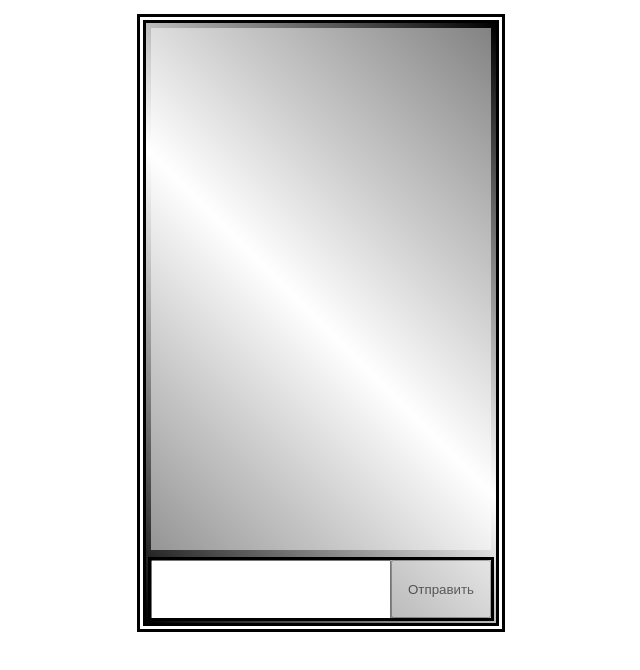
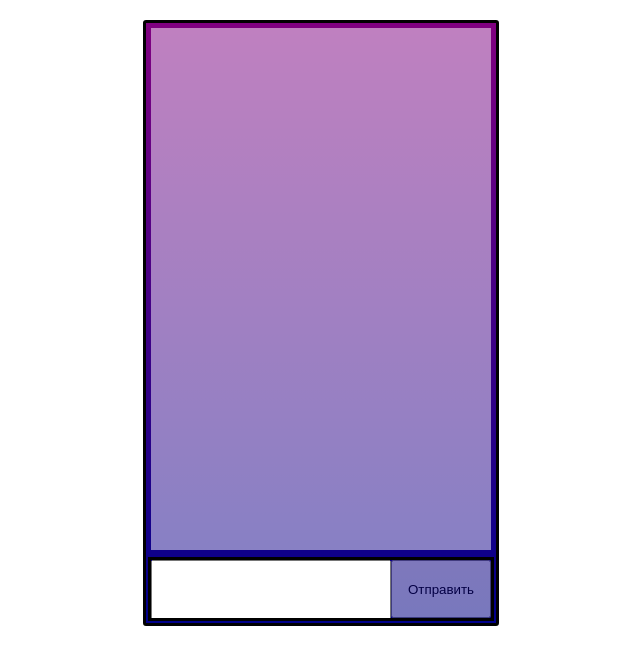
Before and after one commit to CyberPineapple/Project-React, a React (Create React App) app: page / in a window 1280 px wide. Shown: the top 670 px of the page, without its empty margins (319-959 px from the left). Built offline with nearby package versions, Linux system fonts and the light colour scheme.

Commit message:
Очередной редизайн

```diff
--- a/src/styles/app.css
+++ b/src/styles/app.css
@@ -5,14 +5,12 @@
     margin: auto;
     height: 600px;
     width: 350px;
-    outline: 3px solid black;
     background-color: grey;
     margin-top: 20px;
     margin-bottom: 20px;
     border: 3px solid black;
-    outline-offset: 3px;
-    background: linear-gradient(45deg, black, white, black)
-
+    border-radius: 3px;
+    background: linear-gradient(purple, darkblue);
 }
 
 .output{
```
